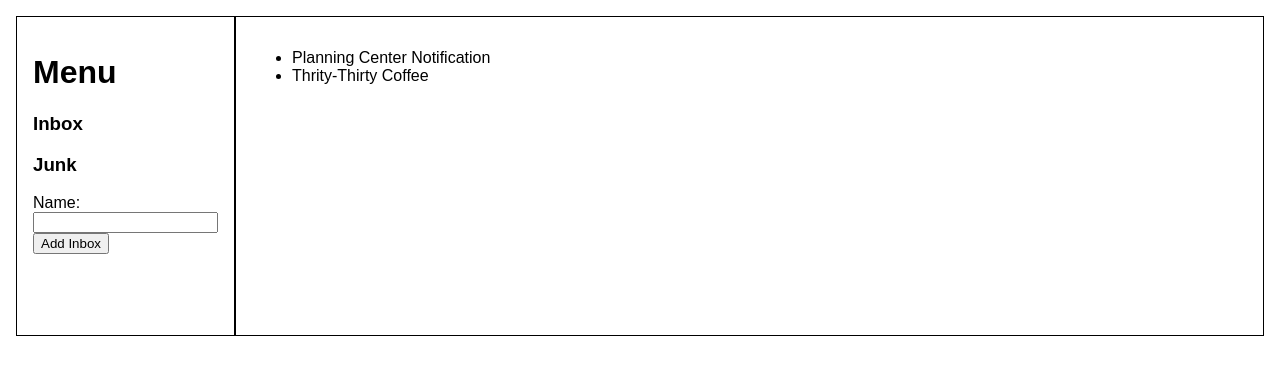
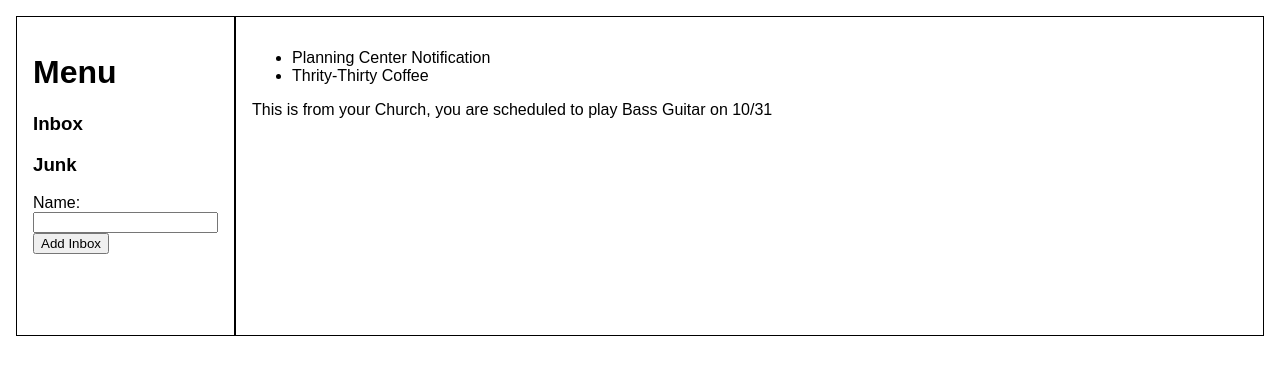
Before and after one commit to theAndrewCline/react-inbox, a React (Create React App) app: page / in a window 1280 px wide. Shown: the top 374 px of the page. Built offline with nearby package versions, Linux system fonts and the light colour scheme; the HTML template or start-up script is replaced by a standard one.

Commit message:
Openning messages in viewer is now possible!

```diff
--- a/src/components/Messages.js
+++ b/src/components/Messages.js
@@ -37,10 +37,12 @@ export default class Messages extends Component {
     }
 
     openMessage(event) {
-
+       this.setState({selectedMessage: event.target.id})
     }
 
     render() {
+
+        let currentMessage = this.state.messages[this.state.selectedMessage]
         const box = this.props.box
         let messages = []
 
@@ -53,7 +55,7 @@ export default class Messages extends Component {
         return (
             <div className='Messages'>
                 <ul>{messages.map(x => <li onClick={this.openMessage} id={x.id} >{x.subject}</li> )}</ul>
-                {/* < Viewer currentMessage={}/> */}
+                < Viewer currentMessage={currentMessage}/>
             </div>
         );
     }
--- a/src/components/Viewer.js
+++ b/src/components/Viewer.js
@@ -1,19 +1,12 @@
 import React, { Component } from 'react';
 
 export default class Viewer extends Component {
-    constructor(props) {
-        super()
-
-        this.state = {
-            messageToDisplay: this.props.currentMessage
-        }
-    }
 
     render() {
 
         return (
             <div className='Viewer'>
-                <p>{this.state.messageToDisplay}</p>
+                <p>{this.props.currentMessage.message}</p>
             </div>
             )
     }
```
